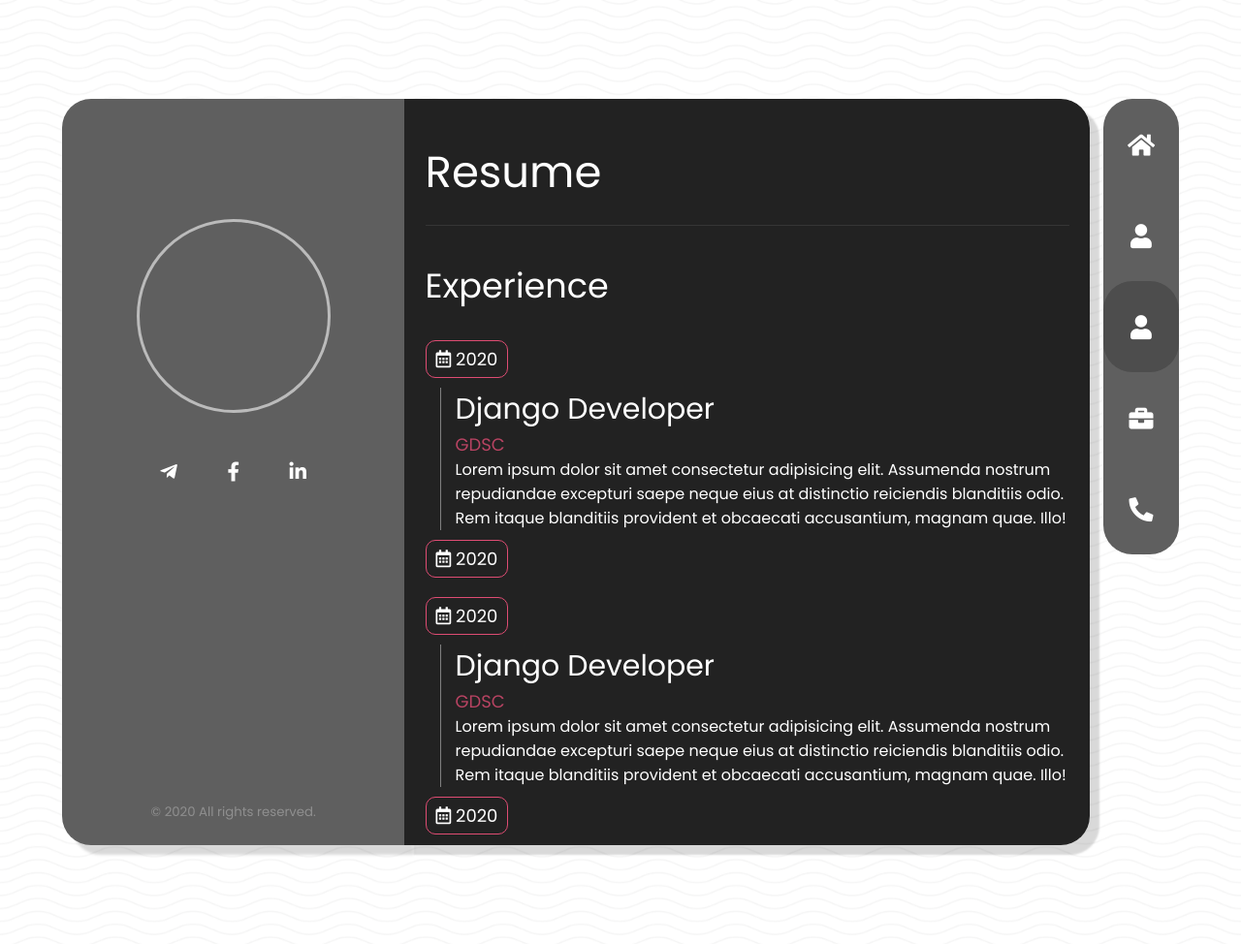
After one commit to hisham3/GDSC, a Django app: page /resume in a window 1280 px wide. The commit adds this page. Shown: the top 974 px of the page at 97% size. Run offline with Django 3.2, Linux system fonts and the light colour scheme.

Commit message:
hesham merge1

```diff
--- a/accounts/urls.py
+++ b/accounts/urls.py
@@ -1,7 +1,8 @@
 from django.urls import path
-from accounts.views import home, portfolio
+from accounts.views import home, portfolio, resume
 
 urlpatterns = [
     path('', view=home, name='home'),
+    path('resume', view=resume, name='resume'),
     path('portfolio', view=portfolio, name='portfolio')
 ]
--- a/accounts/views.py
+++ b/accounts/views.py
@@ -16,6 +16,9 @@ def portfolio(request):
 
     return render(request, 'accounts/portfolio.html', context={'projects':projects})
 
+def resume(request):
+    return render(request, 'accounts/resume.html')
+
 
 @register.filter(name='hesham')
 def rws(a,s):
--- a/static/accounts/css/main.css
+++ b/static/accounts/css/main.css
@@ -133,7 +133,7 @@
 
 #search_box{
     height: 40px;
-    width: -webkit-fill-available;
+    width: inherit;
     font-size: 15px;
     border: none;
     border-radius: 0 5px 5px 0;
@@ -196,14 +196,14 @@
 
 .navbar{
     display: grid;
-    height: 370px;
+    height: 470px;
     margin-left: 15%;
 
 }
 
 .navbar-list{
     display: grid;
-    grid-template-rows: 1fr 1fr 1fr 1fr;
+    grid-template-rows: 1fr 1fr 1fr 1fr 1fr;
     justify-items: center;
     align-items: center;
     border-radius: 30px;
@@ -427,7 +427,7 @@ select{
     .navbar-list{
         border-radius: 10px;
         grid-template-rows: none;
-        grid-template-columns: repeat(4, 1fr);
+        grid-template-columns: repeat(5, 1fr);
     }
 
     .active{
@@ -493,7 +493,7 @@ select{
     .navbar-list{
         border-radius: 10px;
         grid-template-rows: none;
-        grid-template-columns: repeat(4, 1fr);
+        grid-template-columns: repeat(5, 1fr);
     }
 
     .active{
--- /dev/null
+++ b/static/accounts/css/sadeen.css
@@ -0,0 +1,92 @@
+.border-left {
+    border-left: 1px #c3c3c394 solid;
+}
+.margin-left-1 {
+margin-left: 15px;
+}
+.padding-right-1 {
+    padding-left: 15px;
+}
+.large-text {
+    font-size:large;
+    color:rgba(195, 195, 195, 0.582);
+}
+.heading {
+    margin: 20px 0px;
+}
+hr {
+    height: 1px;
+    border: none;
+    background-color: rgba(195, 195, 195, 0.582);
+margin: 5px 0;
+}
+.date {
+    border: #df4c73 solid 1px;
+    color: white;
+    padding: 5px 10px;
+    display: inline-block;
+    margin: 10px 0;
+    border-radius: 10px;
+}
+.work-at {
+    color:rgba(223, 76, 115,.8);
+
+    font-size: large;
+}
+.about-work {
+    font-size: medium;
+}
+@media screen and (min-width:992px){
+    .profile {
+        height: 770px;
+    }
+    .content {
+        height: 770px;
+        overflow: auto;
+
+    }
+
+}
+@media screen and (max-width:992px) {
+    .container {
+        padding: 30px 20px;
+    }
+    ::-webkit-scrollbar {
+        width: 10px;
+      }
+
+      ::-webkit-scrollbar-track {
+        box-shadow: inset 0 0 5px grey;
+        border-radius: 10px;
+      }
+
+      /* Handle */
+      ::-webkit-scrollbar-thumb {
+        background: #df4c73;
+        border-radius: 10px;
+      }
+
+      /* Handle on hover */
+      ::-webkit-scrollbar-thumb:hover {
+        background: #df4c73;
+      }
+}
+.content::-webkit-scrollbar {
+    width: 10px;
+  }
+
+  .content::-webkit-scrollbar-track {
+    border-radius: 10px;
+    margin: 30px;
+  }
+
+  /* Handle */
+  .content::-webkit-scrollbar-thumb {
+    background: #df4c73;
+    border-radius: 10px;
+  }
+
+  /* Handle on hover */
+  .content::-webkit-scrollbar-thumb:hover {
+    background: #df4c73;
+  }
--- a/templates/accounts/base/base.html
+++ b/templates/accounts/base/base.html
@@ -7,6 +7,7 @@
     <meta name="viewport" content="width=device-width, initial-scale=1.0">
     <link rel="stylesheet" href="{% static 'accounts/css/main.css' %}">
     <link rel="stylesheet" href="{% static 'accounts/css/all.css' %}">
+    <link rel="stylesheet" href="{% static 'accounts/css/sadeen.css' %}">
     <title>{% block title %} Portfolio - {% endblock title %}</title>
 </head>
 <body>
@@ -56,6 +57,12 @@
                 <div class="alt">about</div>
             </a>
           </li>
+          <li class="no-list {% block active_resume %}{% endblock active_resume %}">
+            <a href="{% url 'resume' %}">
+                <i class="fas fa-user"></i>
+                <div class="alt">resume</div>
+            </a>
+          </li>
           <li class="no-list {% block active_portfolio %}{% endblock active_portfolio %}">
             <a href="{% url 'portfolio' %}">
                 <i class="fas fa-briefcase"></i>
--- /dev/null
+++ b/templates/accounts/resume.html
@@ -0,0 +1,87 @@
+{% extends 'accounts/base/base.html' %}
+
+{% block title %}{{ block.super }} home{% endblock title %}
+
+{% block mainName %} Resume {% endblock %}
+
+{% block active_resume %}active{% endblock active_resume %}
+
+{% block content_inner %}
+<div class="content-inner">
+    <h3 class="heading">Experience</h3>
+    <div class="content-inner-experience">
+        <div>
+            <span class="large-text date"><i class="far fa-calendar-alt "></i> 2020</span>
+            <div class="border-left margin-left-1 padding-right-1">
+
+                <h4>Django Developer</h4>
+                <h5 class="work-at">GDSC</h5>
+                <p class="about-work">
+                    Lorem ipsum dolor sit amet consectetur adipisicing elit. Assumenda nostrum repudiandae excepturi
+                    saepe neque eius at distinctio reiciendis blanditiis odio. Rem itaque blanditiis provident et
+                    obcaecati accusantium, magnam quae. Illo!
+                </p>
+            </div>
+            </p>
+            <span class="large-text date"><i class="far fa-calendar-alt "></i> 2020</span>
+
+        </div>
+    </div>
+    <div class="content-inner-experience">
+        <div>
+            <span class="large-text date"><i class="far fa-calendar-alt "></i> 2020</span>
+            <div class="border-left margin-left-1 padding-right-1">
+
+                <h4>Django Developer</h4>
+                <h5 class="work-at">GDSC</h5>
+                <p class="about-work">
+                    Lorem ipsum dolor sit amet consectetur adipisicing elit. Assumenda nostrum repudiandae excepturi
+                    saepe neque eius at distinctio reiciendis blanditiis odio. Rem itaque blanditiis provident et
+                    obcaecati accusantium, magnam quae. Illo!
+                </p>
+            </div>
+            </p>
+            <span class="large-text date"><i class="far fa-calendar-alt "></i> 2020</span>
+
+        </div>
+    </div>
+    <hr />
+    <h3 class="heading">Education</h3>
+    <div class="content-inner-education">
+        <div>
+            <span class="large-text date"><i class="far fa-calendar-alt "></i> 2020</span>
+            <div class="border-left margin-left-1 padding-right-1">
+
+                <h4>Django Developer</h4>
+                <h5 class="work-at">GDSC</h5>
+                <p class="about-work">
+                    Lorem ipsum dolor sit amet consectetur adipisicing elit. Assumenda nostrum repudiandae excepturi
+                    saepe neque eius at distinctio reiciendis blanditiis odio. Rem itaque blanditiis provident et
+                    obcaecati accusantium, magnam quae. Illo!
+                </p>
+            </div>
+            </p>
+            <span class="large-text date"><i class="far fa-calendar-alt "></i> 2020</span>
+
+        </div>
+    </div>
+    <div class="content-inner-education">
+        <div>
+            <span class="large-text date"><i class="far fa-calendar-alt "></i> 2020</span>
+            <div class="border-left margin-left-1 padding-right-1">
+
+                <h4>Django Developer</h4>
+                <h5 class="work-at">GDSC</h5>
+                <p class="about-work">
+                    Lorem ipsum dolor sit amet consectetur adipisicing elit. Assumenda nostrum repudiandae excepturi
+                    saepe neque eius at distinctio reiciendis blanditiis odio. Rem itaque blanditiis provident et
+                    obcaecati accusantium, magnam quae. Illo!
+                </p>
+            </div>
+            </p>
+            <span class="large-text date"><i class="far fa-calendar-alt "></i> 2020</span>
+
+        </div>
+    </div>
+</div>
+{% endblock content_inner %}
```
Also changed, not shown: 3 other files.
